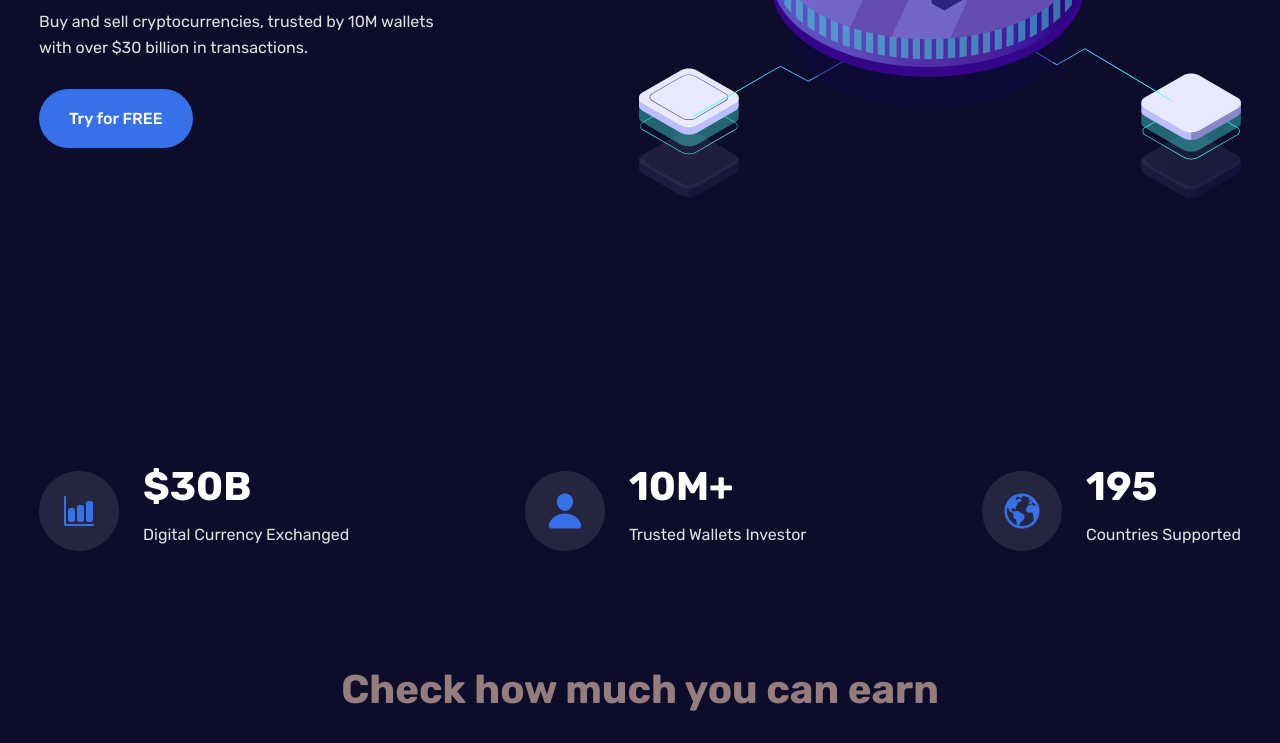
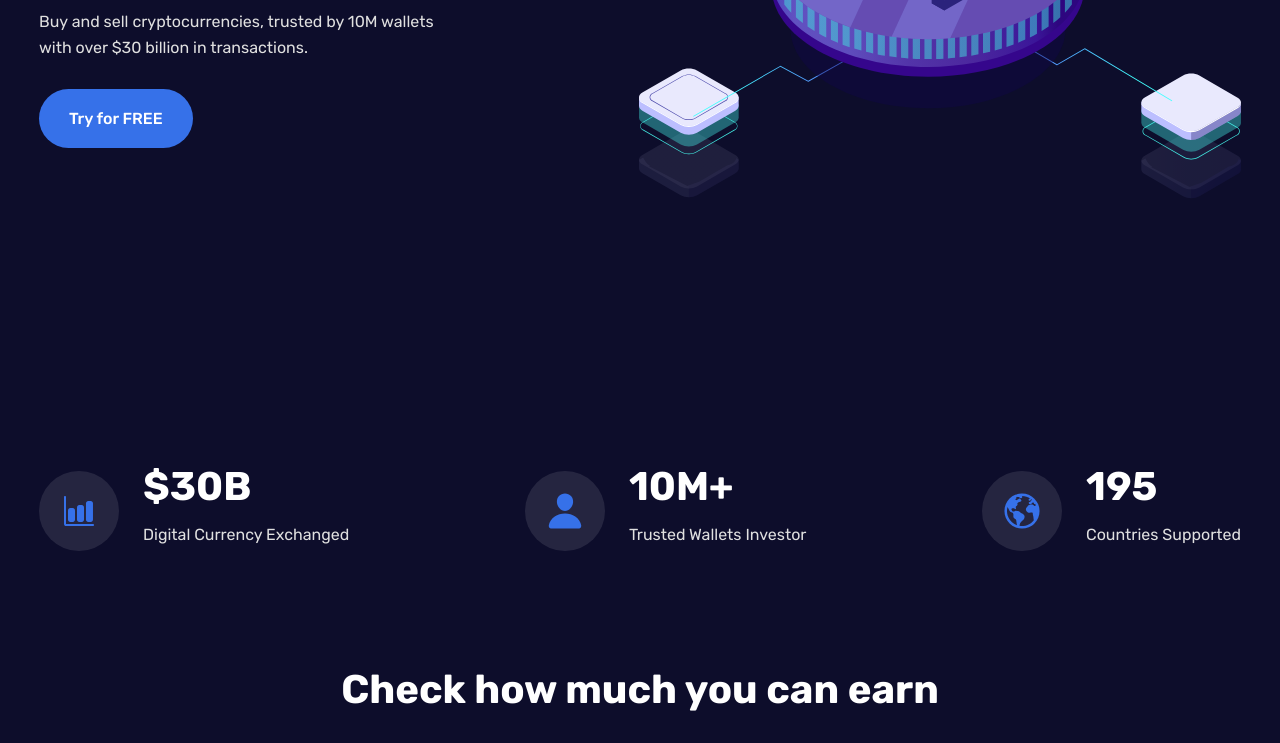
Before and after one commit to Pojarnig1/Crypto-landing, a plain HTML site: page index.html in a window 1280 px wide. Shown: the part 548-1291 px from the top of the page. Drawn offline with nearby package versions, Linux system fonts and the light colour scheme; files whose address does not match are found by name.

Commit message:
Revert "changed main color to gray"
This reverts commit 454657eca33fb345101353a782e87764d886aad3.

```diff
--- a/styles/styles.css
+++ b/styles/styles.css
@@ -3,7 +3,6 @@
 :root {
 	--dark: #0D0D2B;
 	--white: #ffffff;
-	--gray: rgb(150, 125, 125);
 	--white-rgb: 255, 255, 255;
 	--blue: #3671E9;
 	--purple: #2B076E;
@@ -14,7 +13,7 @@
 
 body {
 	background-color: var(--dark);
-	color: var(--gray);
+	color: var(--white);
 	font-family: 'Rubik', sans-serif;
 }
 
```
